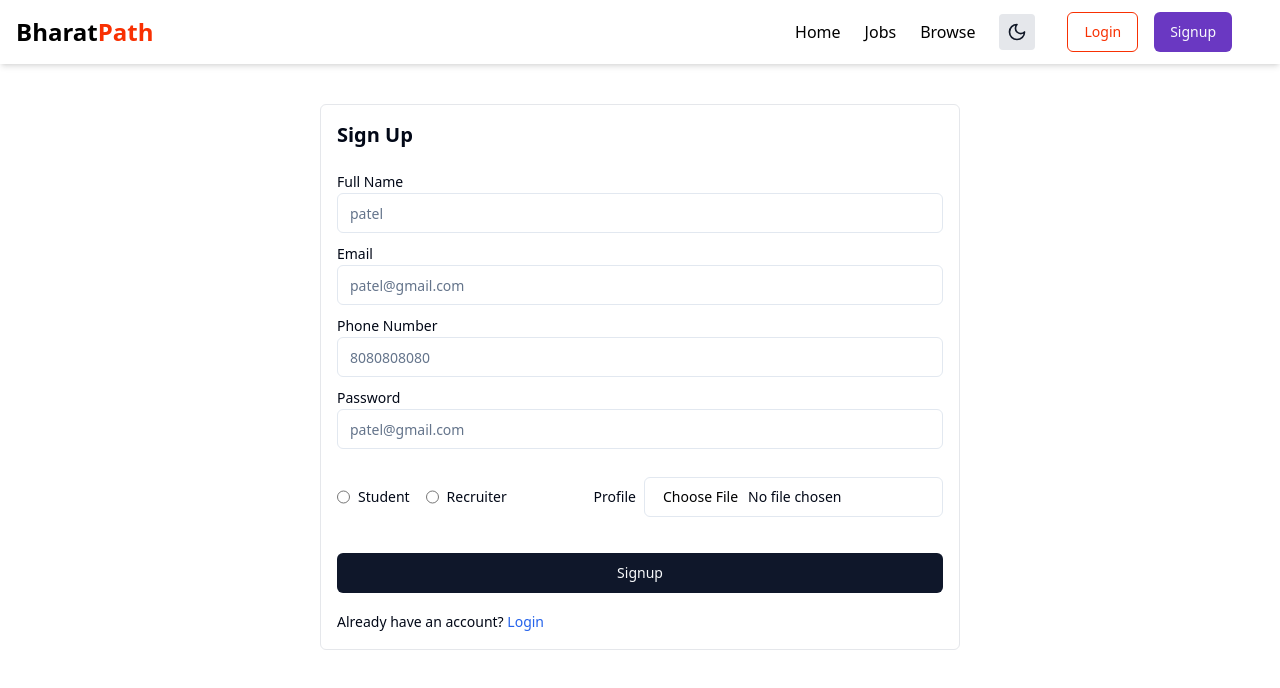
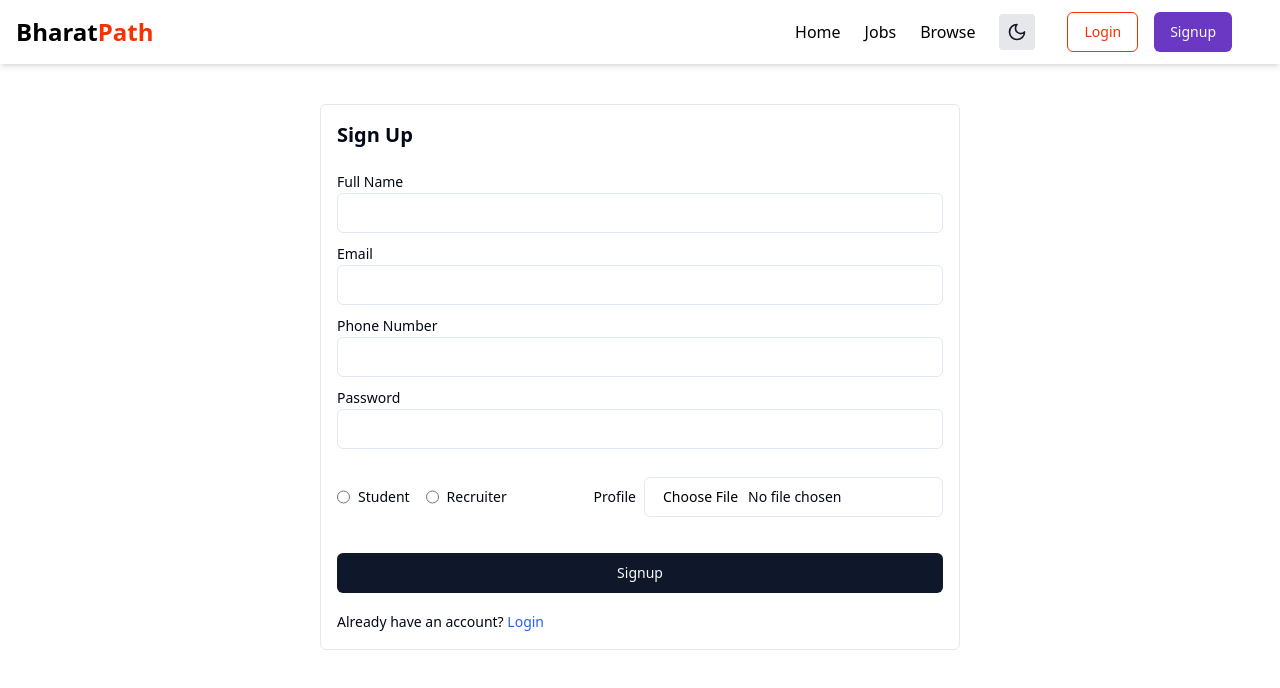
Before and after one commit to Ishan-Mittal69/SIH24_1632, a React (Vite) app in the folder frontend/: page /signup in a window 1280 px wide. Shown: the top 688 px of the page. Built offline with nearby package versions, Linux system fonts and the light colour scheme.

Commit message:
basic changes

```diff
--- a/frontend/src/components/auth/Signup.jsx
+++ b/frontend/src/components/auth/Signup.jsx
@@ -80,7 +80,7 @@ const Signup = () => {
                             value={input.fullname}
                             name="fullname"
                             onChange={changeEventHandler}
-                            placeholder="patel"
+                            placeholder=""
                         />
                     </div>
                     <div className='my-2'>
@@ -90,7 +90,7 @@ const Signup = () => {
                             value={input.email}
                             name="email"
                             onChange={changeEventHandler}
-                            placeholder="patel@gmail.com"
+                            placeholder=""
                         />
                     </div>
                     <div className='my-2'>
@@ -100,7 +100,7 @@ const Signup = () => {
                             value={input.phoneNumber}
                             name="phoneNumber"
                             onChange={changeEventHandler}
-                            placeholder="8080808080"
+                            placeholder=""
                         />
                     </div>
                     <div className='my-2'>
@@ -110,7 +110,7 @@ const Signup = () => {
                             value={input.password}
                             name="password"
                             onChange={changeEventHandler}
-                            placeholder="patel@gmail.com"
+                            placeholder=""
                         />
                     </div>
                     <div className='flex items-center justify-between'>
--- a/frontend/src/components/shared/Footer.jsx
+++ b/frontend/src/components/shared/Footer.jsx
@@ -6,8 +6,8 @@ const Footer = () => {
       <div className="container mx-auto px-4">
         <div className="flex flex-col md:flex-row justify-between items-center">
           <div className="mb-4 md:mb-0">
-            <h2 className="text-xl font-bold">Job Hunt</h2>
-            <p className="text-sm">© 2024 Your Company. All rights reserved.</p>
+            <h2 className="text-xl font-bold">Bharat Path</h2>
+            <p className="text-sm">© 2024 Bharat Path All rights reserved.</p>
           </div>
 
           <div className="flex space-x-4 mt-4 md:mt-0">
```
